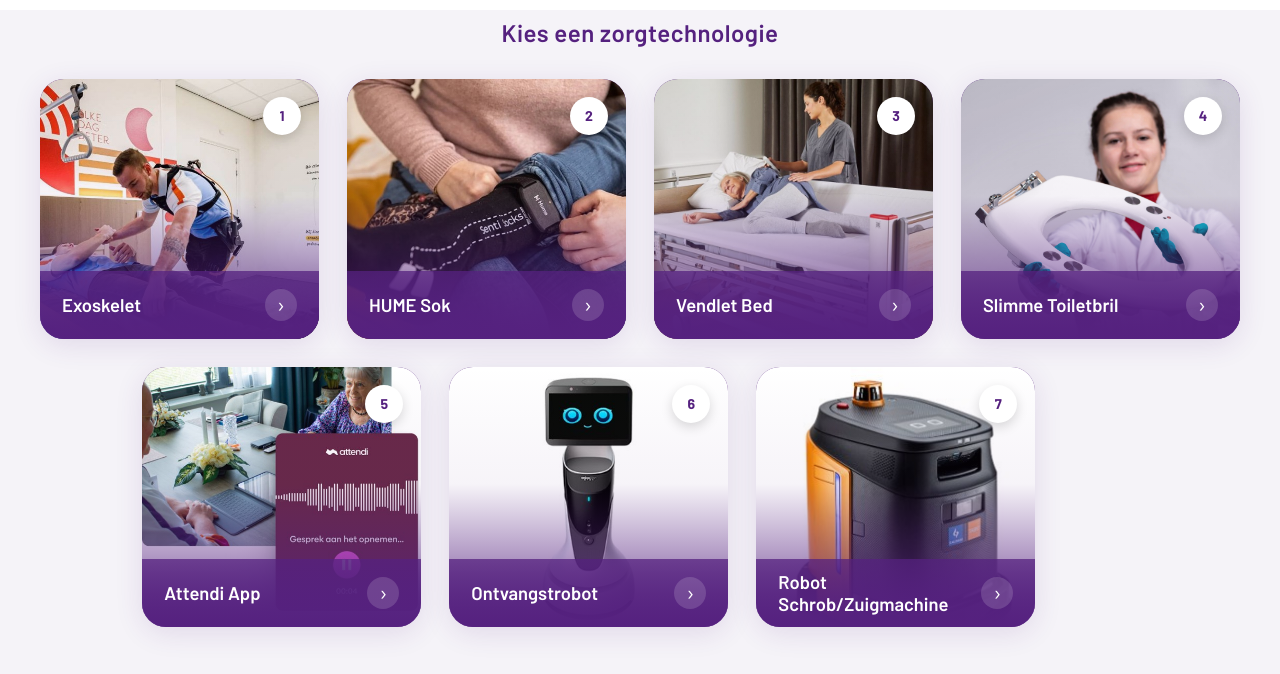
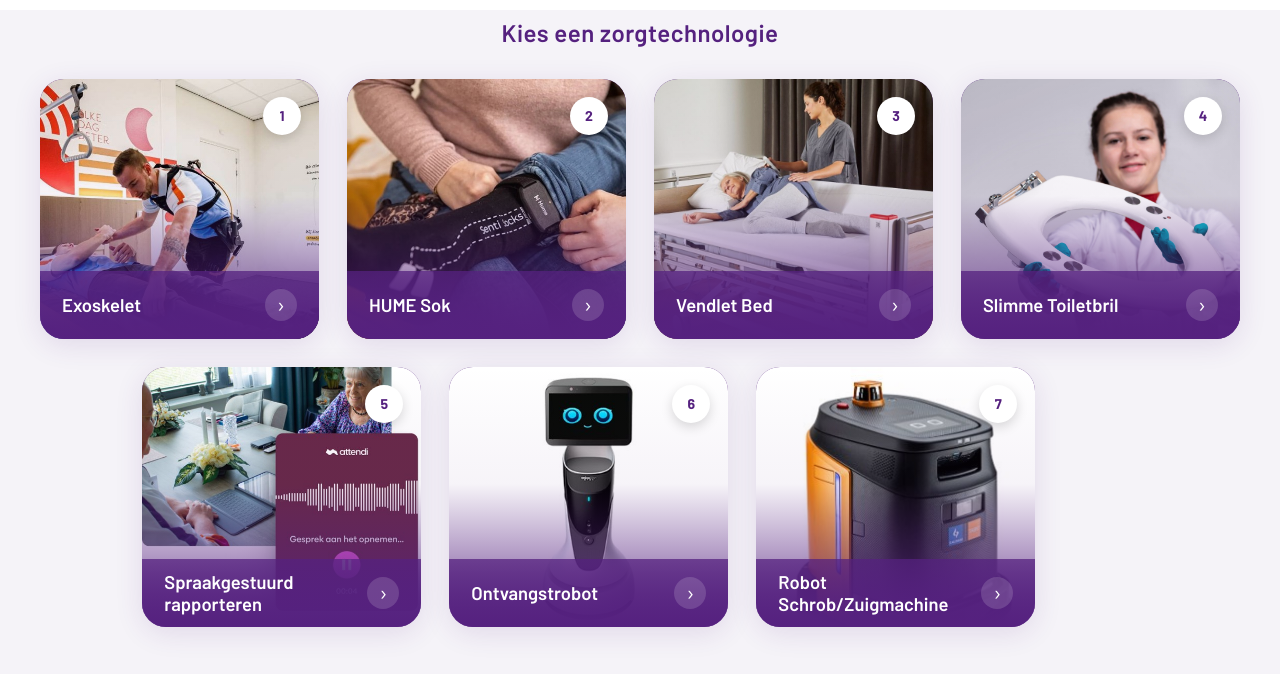
Before and after one commit to InnovatieVereen/InnovatieVereen, a plain HTML site: page index.html in a window 1280 px wide. Shown: the part 258-932 px from the top of the page. Drawn offline with Linux system fonts and the light colour scheme.

Commit message:
Add files via upload

```diff
--- a/index.html
+++ b/index.html
@@ -87,11 +87,11 @@
             </div>
 
             <div class="card" onclick="openSection(4)">
-                <img src="images/attendi.jpg" alt="Attendi App">
+                <img src="images/attendi.jpg" alt="Spraakgestuurd rapporteren">
                 <div class="card-overlay"></div>
                 <span class="card-number">5</span>
                 <div class="card-title">
-                    <span class="card-title-text">Attendi App</span>
+                    <span class="card-title-text">Spraakgestuurd rapporteren</span>
                     <span class="card-arrow">›</span>
                 </div>
             </div>
--- a/js/app.js
+++ b/js/app.js
@@ -50,13 +50,13 @@
     },
     {
         id: "attendi",
-        title: "Attendi App",
+        title: "Spraakgestuurd rapporteren",
         subtitle: "Gesprekken direct omgezet naar rapportages",
         image: "images/attendi.jpg",
         video: "https://www.youtube-nocookie.com/embed/Rl8ZAp67KDA",
         paragraphs: [
-            "De Attendi App maakt automatisch samenvattingen van ieder zorggesprek. Zo besparen zorgprofessionals tijd, geven ze hun volle aandacht aan de cliënt en ontstaat een rijker cliëntdossier. Nadat het gesprek door Attendi is verwerkt in het gewenste template, kunnen zorgmedewerkers de tekst nog aanpassen en aanvullen waar nodig. Daarna wordt de rapportage direct toegevoegd aan het ECD.",
-            "Op dit moment wordt de Attendi app door de behandelaren van Vereen getest. Wanneer deze pilot succesvol is, gaat het innovatieteam onderzoeken of de Attendi app ook ingezet kan worden tijdens andere momenten zoals zorgrondes of intakegesprekken. In het filmpje vertellen buurtzorgmedewerkers over hun ervaringen met de app en hoe de app werkt."
+            "Met spraakgestuurd rapporteren worden automatisch samenvattingen van ieder zorggesprek gemaakt. Zo besparen zorgprofessionals tijd, geven ze hun volle aandacht aan de cliënt en ontstaat een rijker cliëntdossier. Nadat het gesprek is verwerkt in het gewenste template, kunnen zorgmedewerkers de tekst nog aanpassen en aanvullen waar nodig. Daarna wordt de rapportage direct toegevoegd aan het ECD.",
+            "Op dit moment wordt de Attendi app door de behandelaren van Vereen getest. Tijdens de pilot wordt onderzocht of de Attendi app geschikt is om ingezet te worden tijdens gesprekken. Vervolgens zal gekeken worden naar de mogelijkheden om het op andere momenten zoals zorgrondes of intakegesprekken in te zetten. In het filmpje vertellen buurtzorgmedewerkers over hun ervaringen met de app en hoe de app werkt."
         ]
     },
     {
```
